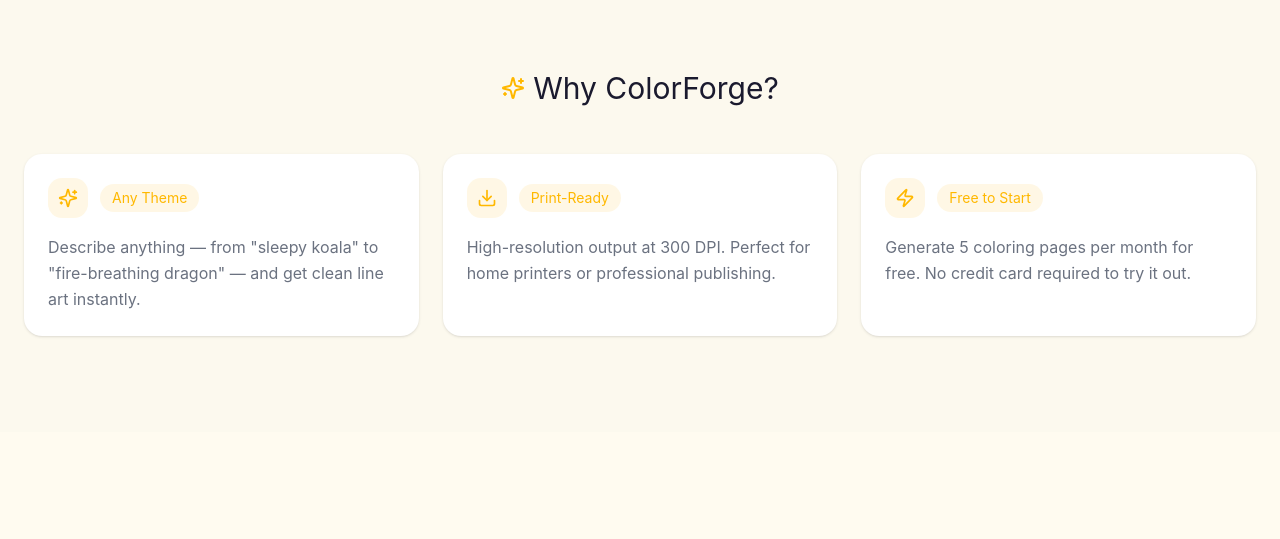
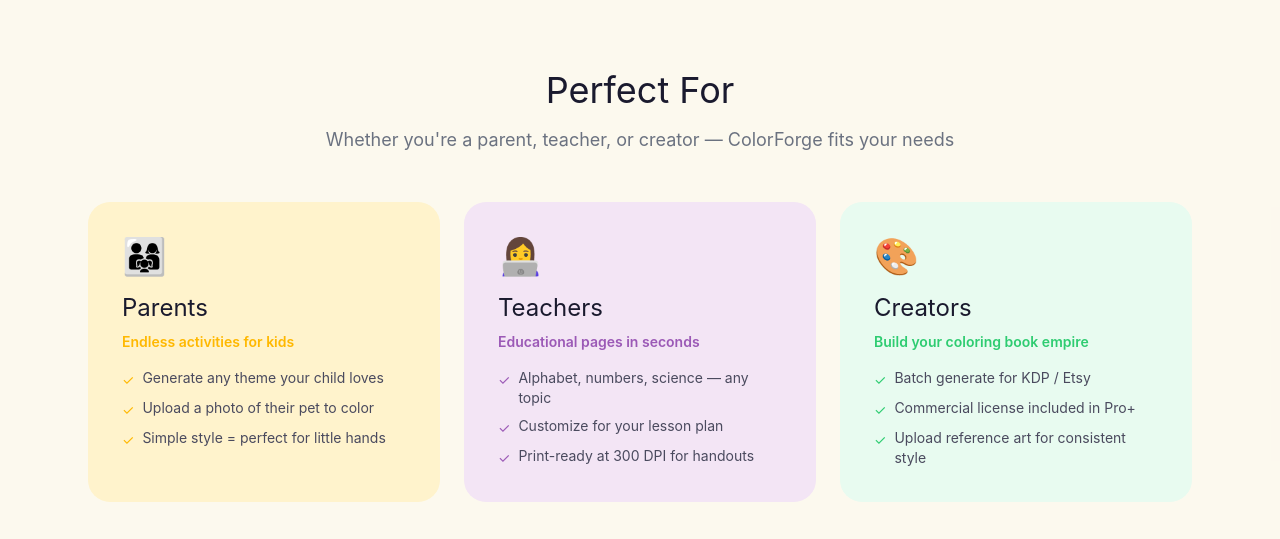
Before and after one commit to rinbs1120/pixcraftx, a Next.js app: page / in a window 1280 px wide. Shown: the part 2334-2873 px from the top of the page. Built offline with nearby package versions, Linux system fonts and the light colour scheme; no server answers; a web font is replaced by a local one.

Commit message:
feat: add PerfectFor section - parents/teachers/creators persona cards

```diff
--- /dev/null
+++ b/src/components/sections/perfect-for.tsx
@@ -0,0 +1,85 @@
+import { Users, GraduationCap, Palette } from 'lucide-react';
+
+const personas = [
+  {
+    icon: Users,
+    emoji: '\ud83d\udc68\u200d\ud83d\udc69\u200d\ud83d\udc67',
+    title: 'Parents',
+    headline: 'Endless activities for kids',
+    points: [
+      'Generate any theme your child loves',
+      'Upload a photo of their pet to color',
+      'Simple style = perfect for little hands',
+    ],
+    color: '#FFB800',
+    bg: '#FFF3CC',
+  },
+  {
+    icon: GraduationCap,
+    emoji: '\ud83d\udc69\u200d\ud83d\udcbb',
+    title: 'Teachers',
+    headline: 'Educational pages in seconds',
+    points: [
+      'Alphabet, numbers, science — any topic',
+      'Customize for your lesson plan',
+      'Print-ready at 300 DPI for handouts',
+    ],
+    color: '#9B59B6',
+    bg: '#F3E5F5',
+  },
+  {
+    icon: Palette,
+    emoji: '\ud83c\udfa8',
+    title: 'Creators',
+    headline: 'Build your coloring book empire',
+    points: [
+      'Batch generate for KDP / Etsy',
+      'Commercial license included in Pro+',
+      'Upload reference art for consistent style',
+    ],
+    color: '#2ECC71',
+    bg: '#E8FBF0',
+  },
+];
+
+export function PerfectFor() {
+  return (
+    <section className="py-16 md:py-24 bg-muted/30">
+      <div className="container mx-auto px-4 md:px-6 max-w-6xl">
+        <div className="text-center mb-12">
+          <h2 className="font-display text-3xl md:text-4xl text-foreground mb-4">
+            Perfect For
+          </h2>
+          <p className="text-muted-foreground text-lg">
+            Whether you're a parent, teacher, or creator — ColorForge fits your needs
+          </p>
+        </div>
+
+        <div className="grid md:grid-cols-3 gap-6">
+          {personas.map((p) => {
+            const Icon = p.icon;
+            return (
+              <div
+                key={p.title}
+                className="rounded-3xl p-8 border-2 border-transparent hover:border-[#FFB800]/30 transition-all hover:-translate-y-1"
+                style={{ background: p.bg }}
+              >
+                <div className="text-4xl mb-4">{p.emoji}</div>
+                <h3 className="font-display text-2xl text-foreground mb-2">{p.title}</h3>
+                <p className="text-sm font-semibold mb-4" style={{ color: p.color }}>{p.headline}</p>
+                <ul className="space-y-2">
+                  {p.points.map((point, i) => (
+                    <li key={i} className="flex items-start gap-2 text-sm text-[#4A4A5E]">
+                      <span className="mt-0.5 flex-shrink-0" style={{ color: p.color }}>&#10003;</span>
+                      {point}
+                    </li>
+                  ))}
+                </ul>
+              </div>
+            );
+          })}
+        </div>
+      </div>
+    </section>
+  );
+}
```
